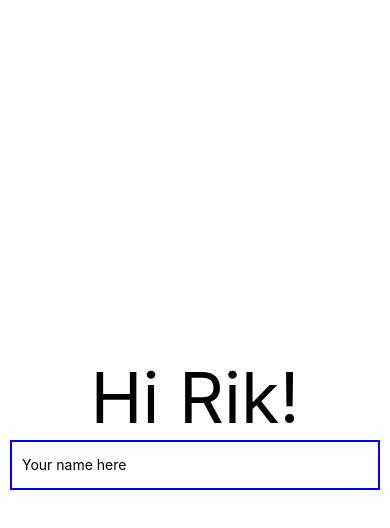
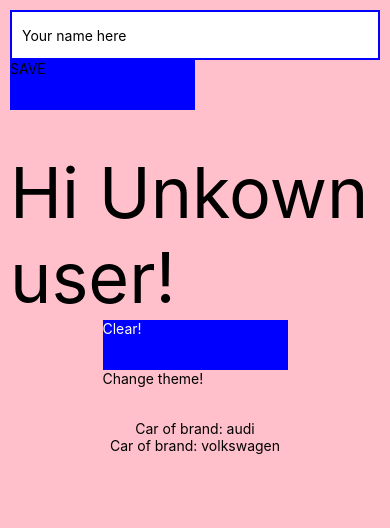
Before and after one commit to isilher/react-native-basics, a React Native app: screen / in a window 390 px wide. Shown: the top 528 px of the page. Built offline with nearby package versions, Linux system fonts and the light colour scheme.

Commit message:
Lesson two live coding updates

```diff
--- a/App.tsx
+++ b/App.tsx
@@ -1,43 +1,169 @@
 import { StatusBar } from "expo-status-bar"
-import React, { useState } from "react"
+import React, { useMemo, useState } from "react"
+import { useEffect } from "react"
 import {
+  Button,
   StyleSheet,
   Text,
   TextInput,
   TextStyle,
   View,
   ViewStyle,
+  Pressable,
+  ScrollView,
+  Dimensions,
+  SafeAreaView,
 } from "react-native"
 import { AppContent } from "./src/AppContent"
+import AsyncStorage from "@react-native-async-storage/async-storage"
+
+const USER_NAME_KEY = "USER_NAME"
+const DEFAULT_USER_NAME = "Unkown user"
+
+export const MyButton: React.FC<{
+  onPress: () => void
+  theme: string
+}> = ({ onPress, theme, children }) => {
+  const [opacity, setOpacity] = useState(1)
+  const [color, setColor] = useState("pink")
+
+  useEffect(() => {
+    if (theme === "naval") setColor("blue")
+    if (theme === "football") setColor("orange")
+  }, [theme])
+
+  const buttonStyles = StyleSheet.compose(styles.myButton, {
+    opacity,
+    backgroundColor: color,
+  })
+
+  const onPressIn = () => {
+    setOpacity(0.5)
+    setColor("red")
+  }
+
+  const onPressOut = () => {
+    onPress()
+    setOpacity(1)
+    if (theme === "naval") setColor("blue")
+    if (theme === "football") setColor("orange")
+  }
+
+  return (
+    <Pressable
+      style={buttonStyles}
+      onPressOut={onPressOut}
+      onPressIn={onPressIn}
+    >
+      {children}
+    </Pressable>
+  )
+}
 
 export default function App() {
-  const [userName, setUserName] = useState("Rik")
+  const [userName, setUserName] = useState<string>()
+  const [newUserName, setNewUserName] = useState("")
+  const [theme, setTheme] = useState("naval")
 
-  console.log("whats in a name?", userName)
+  const updateUserName = () => {
+    setUserName(newUserName)
+  }
+
+  const storeUserName = async () => {
+    if (!userName) return
+    try {
+      await AsyncStorage.setItem(USER_NAME_KEY, userName)
+    } catch (e) {
+      // saving error
+      console.log(e)
+    }
+  }
+
+  useEffect(() => {
+    if (!userName) return
+    storeUserName()
+  }, [userName])
+
+  useEffect(() => {
+    const getUserName = async () => {
+      try {
+        const value = await AsyncStorage.getItem(USER_NAME_KEY)
+        if (value !== null) {
+          // value previously stored
+          setUserName(value)
+        } else {
+          setUserName(DEFAULT_USER_NAME)
+        }
+      } catch (e) {
+        // error reading value
+        console.log(e)
+      }
+    }
+
+    getUserName()
+  }, [])
 
   return (
     <View style={styles.container}>
+      <SafeAreaView style={styles.container}>
+        <ScrollView
+          contentContainerStyle={styles.scrollContainer}
+          style={styles.container}
+        >
           <AppContent userName={userName} />
+
+          <MyButton
+            onPress={() => setUserName(DEFAULT_USER_NAME)}
+            theme={theme}
+          >
+            <Text style={{ color: "white" }}>Clear!</Text>
+          </MyButton>
+          <MyButton onPress={() => setTheme("football")} theme="flower">
+            <Text>Change theme!</Text>
+          </MyButton>
+          {["audi", "volkswagen"].map((brand) => (
+            <View key={brand}>
+              <Text>Car of brand: {brand}</Text>
+            </View>
+          ))}
+          <StatusBar backgroundColor="#fff" style="auto" />
+        </ScrollView>
+      </SafeAreaView>
+
+      <View style={styles.floatAtTop}>
+        <SafeAreaView>
           <TextInput
             onChangeText={(text) => {
-          setUserName(text)
+              setNewUserName(text)
             }}
             placeholder="Your name here"
             style={styles.nameInput}
           />
-      <StatusBar backgroundColor="#fff" style="auto" />
+          <MyButton theme="naval" onPress={updateUserName}>
+            <Text>SAVE</Text>
+          </MyButton>
+        </SafeAreaView>
+      </View>
     </View>
   )
 }
 
 const styles = StyleSheet.create<{
   container: ViewStyle
+  scrollContainer: ViewStyle
   nameInput: ViewStyle
+  myButton: ViewStyle
+  floatAtTop: ViewStyle
 }>({
   container: {
     flex: 1,
-    backgroundColor: "#fff",
+    position: "relative",
+    backgroundColor: "pink",
+    maxHeight: Dimensions.get("window").height,
+  },
+  scrollContainer: {
     padding: 10,
+    paddingTop: 150,
     alignItems: "center",
     justifyContent: "center",
   },
@@ -45,7 +171,20 @@ const styles = StyleSheet.create<{
     borderColor: "blue",
     borderWidth: 2,
     height: 50,
-    width: "100%",
     padding: 10,
+
+    backgroundColor: "white",
+  },
+  myButton: {
+    height: 50,
+    width: "50%",
+    backgroundColor: "pink",
+  },
+  floatAtTop: {
+    height: 200,
+    position: "absolute",
+    top: 10,
+    left: 10,
+    right: 10,
   },
 })
--- a/package.json
+++ b/package.json
@@ -8,6 +8,7 @@
     "eject": "expo eject"
   },
   "dependencies": {
+    "@react-native-async-storage/async-storage": "^1.13.0",
     "expo": "~41.0.1",
     "expo-status-bar": "~1.0.4",
     "react": "16.13.1",
```
Also changed, not shown: 1 other file (tests, documents, lock files or other folders). Lines whose indentation alone changed are shown as unchanged.
